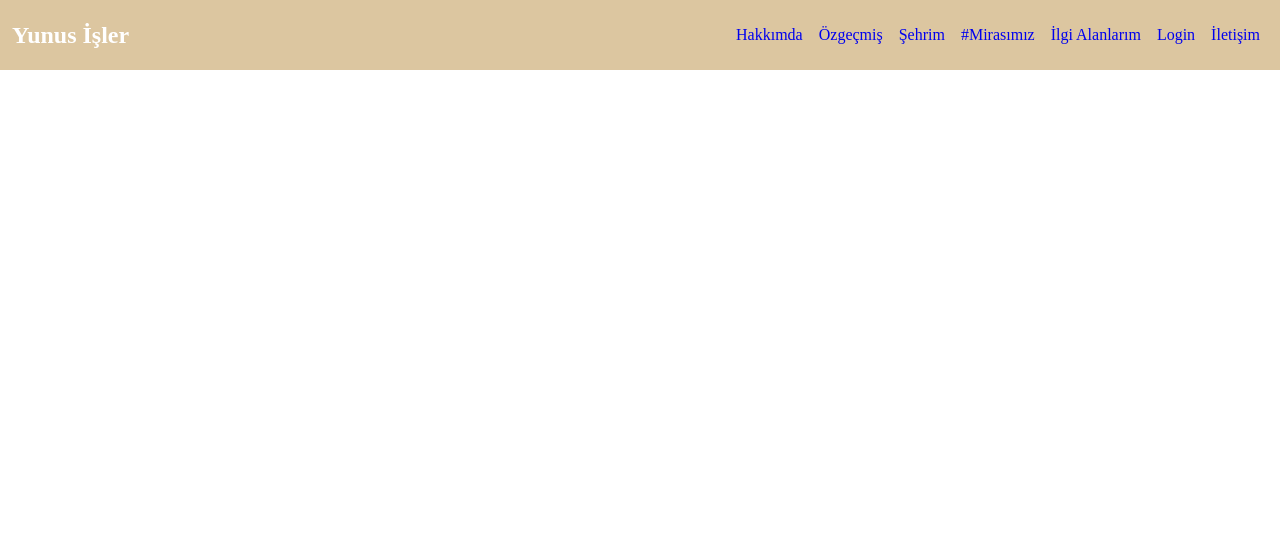
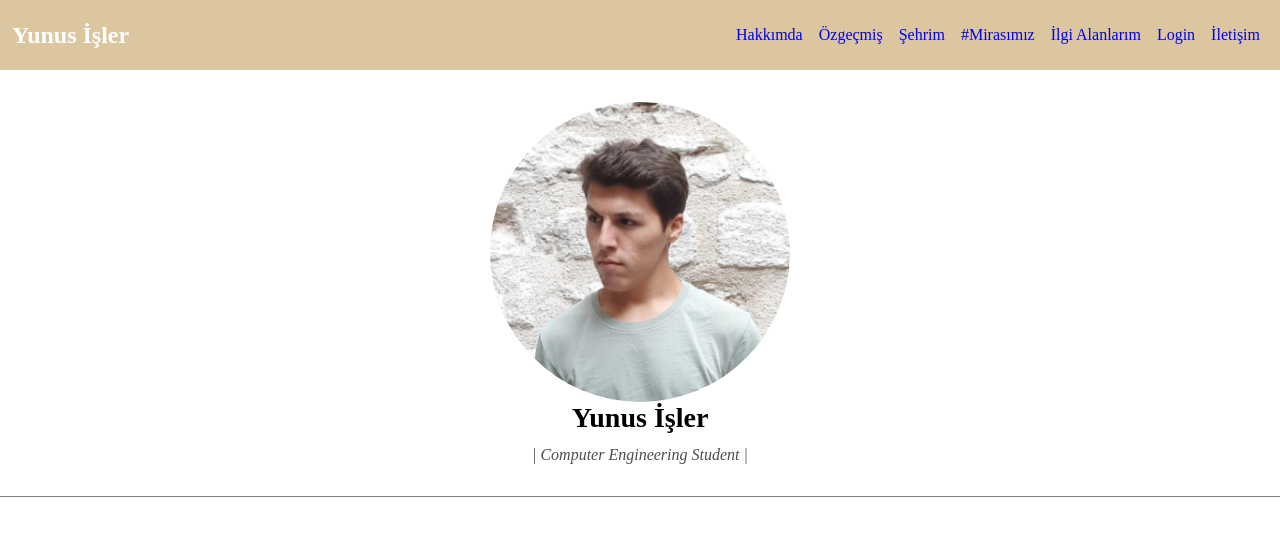
Before and after one commit to yunuis/WebSitem, a PHP site: page / in a window 1280 px wide. Shown: the top 536 px of the page. Run offline with PHP 8.4, Linux system fonts and the light colour scheme.

Commit message:
hakkımda kısmına başlandı

```diff
--- a/CSS/global.css
+++ b/CSS/global.css
@@ -29,3 +29,8 @@
 .blue-bold{
     background-color: #0c313e;
 }
+/* CONTAINER */
+.container{
+    max-width: 1100px;
+    margin: 0 auto;
+}
--- a/CSS/main.css
+++ b/CSS/main.css
@@ -27,3 +27,24 @@ a{
     background-color:#b57135;
     border-radius: 7px;
 }
+/* HOME SECTION */
+#hakkımda{
+    display: flex;
+    flex-direction: column;
+    justify-content: center;
+    align-items: center;
+    padding: 2rem;
+    border-bottom: 1px solid grey;
+}
+#hakkımda img{
+    max-width: 100%;
+    height: auto;
+    border-radius: 100%;
+}
+#hakkımda .name h2{
+    margin-bottom: 0.75rem;
+}
+#hakkımda .name p{
+    opacity: 0.7;
+    font-style: italic;
+}
--- a/index.html
+++ b/index.html
@@ -12,7 +12,7 @@
 </head>
 <body>
         <header class="cream-light">
-        <div>
+        <div class="container"></div>
         <nav id="navbar" >
         <h1>Yunus İşler</h1>
         <ul>
@@ -27,5 +27,16 @@
          </nav>
     </div>
    </header>
+   <section id="hakkımda">
+    <img src="images/me.jpg" alt="Yunus İşler" height="300px" width="300px">
+    <div class="name text-center">
+        <h2 class="heading-big">Yunus İşler</h2>
+        <p>| Computer Engineering Student |</p>
+    </div>
+</section>
+
+
+
+
 </body>
 </html>
```
Also changed, not shown: images/me.jpg (added).
